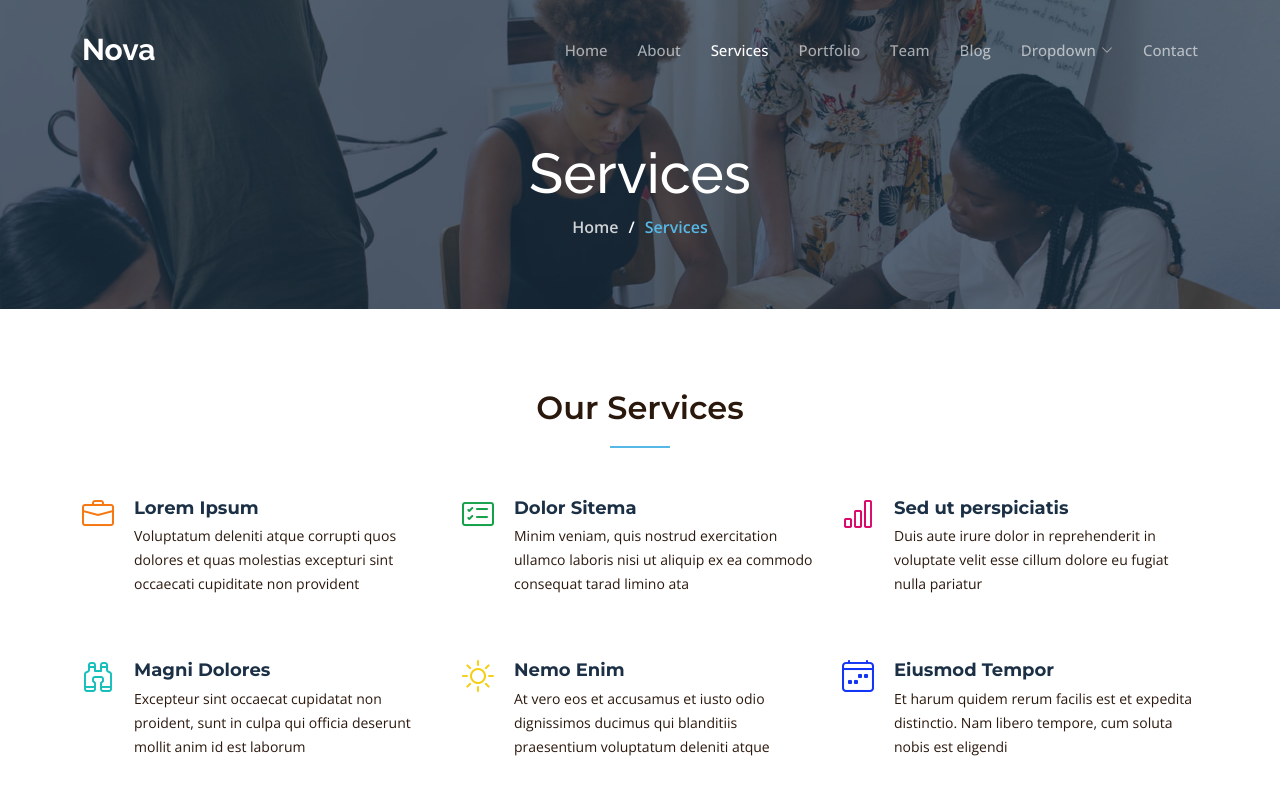
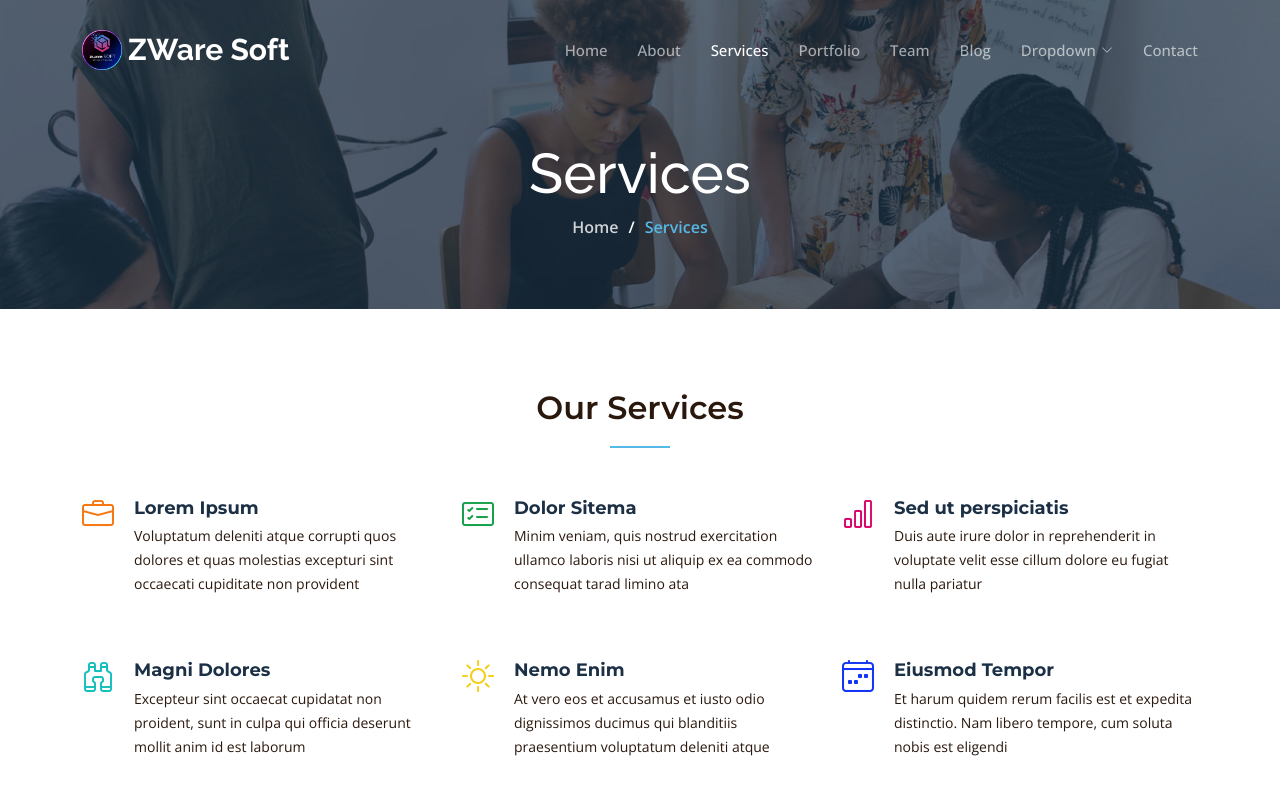
Before and after one commit to faizanabedin/zware-ware, a plain HTML site: page services.html in a window 1280 px wide. Shown: the top 800 px of the page. Drawn offline with nearby package versions, Linux system fonts and the light colour scheme.

Commit message:
test change

```diff
--- a/services.html
+++ b/services.html
@@ -44,9 +44,8 @@
     <div class="container-fluid container-xl d-flex align-items-center justify-content-between">
 
       <a href="index.html" class="logo d-flex align-items-center">
-        <!-- Uncomment the line below if you also wish to use an image logo -->
-        <!-- <img src="assets/img/logo.png" alt=""> -->
-        <h1 class="d-flex align-items-center">Nova</h1>
+        <img src="assets/img/favicon.png" alt="">
+        <h1 class="d-flex align-items-center">ZWare Soft</h1>
       </a>
 
       <i class="mobile-nav-toggle mobile-nav-show bi bi-list"></i>
```
